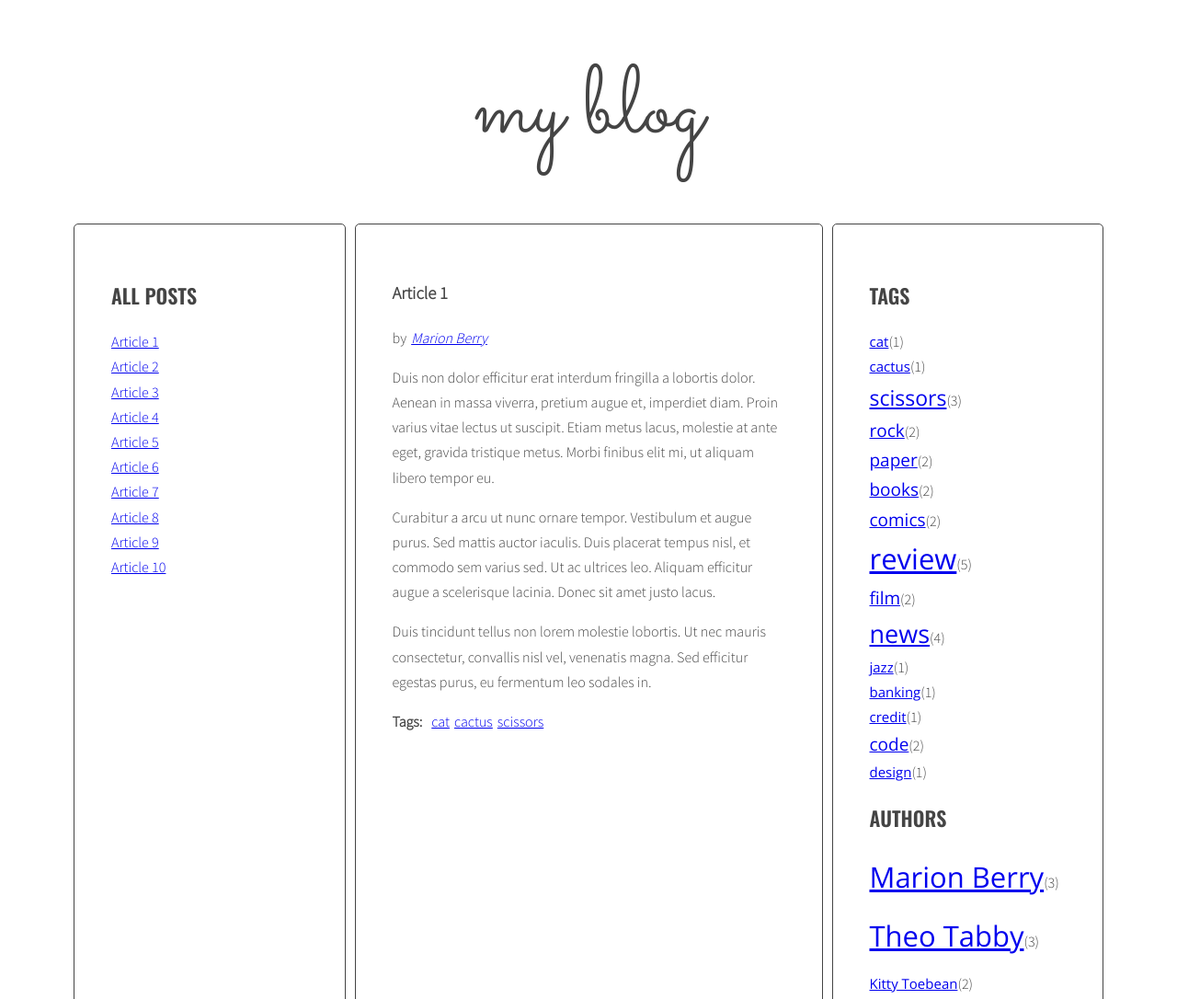
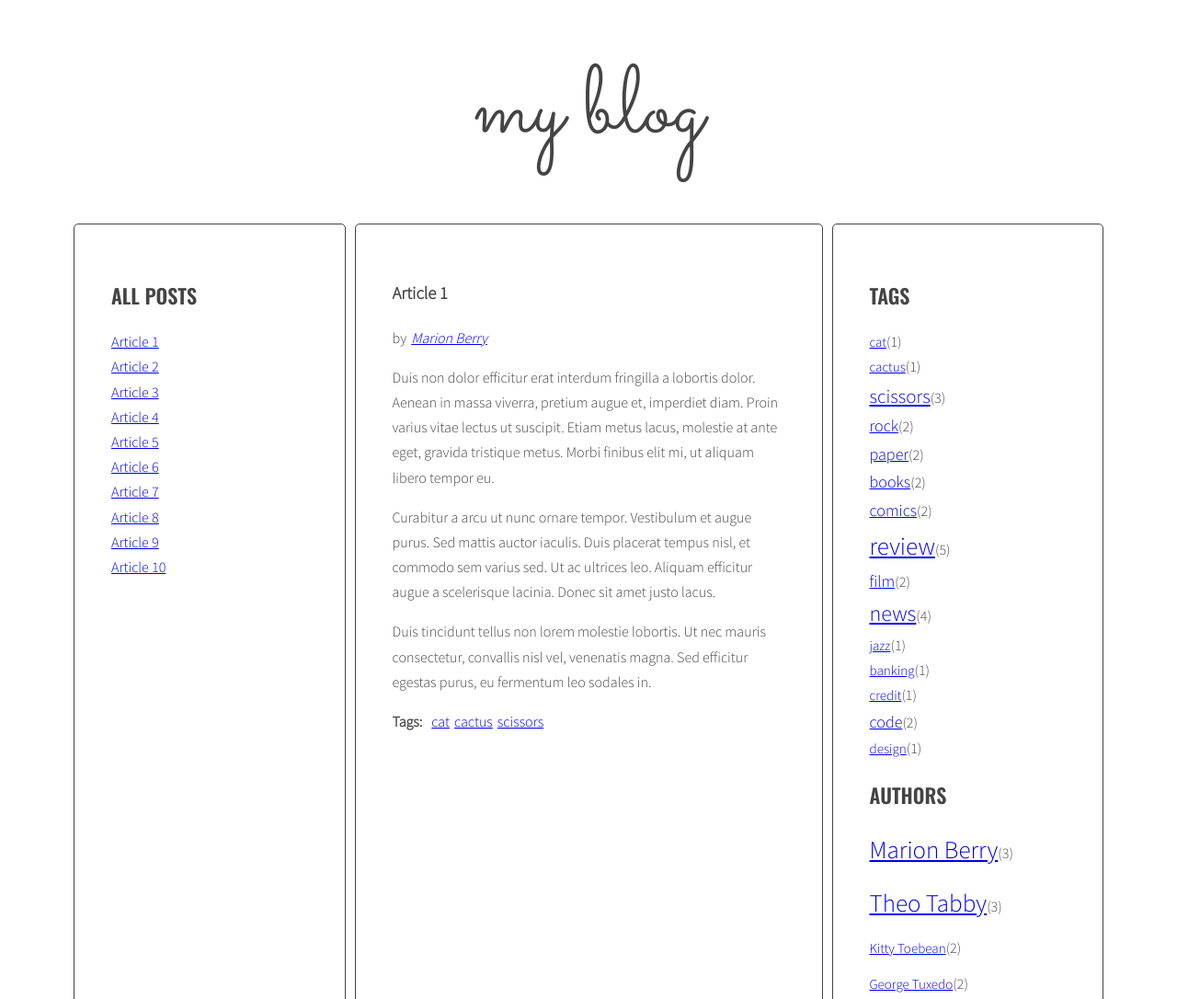
Before and after one commit to michalwilkowskilab/javascript-blog, a website: page index.html in a window 1280 px wide. Shown: the top 1086 px of the page at 92% size. Drawn offline with nearby package versions, Linux system fonts and the light colour scheme.

Commit message:
Init handlebars

```diff
--- a/sass/style.scss
+++ b/sass/style.scss
@@ -121,12 +121,26 @@ body {
   }
 }
 
-/* Tags right collumn*/
+.list .tags li {
+  display: inline-flex;
+}
 
 .tag-size-1 {
-  font-size: 20px;
+  font-size: 15px;
 }
 
 .tag-size-2 {
-  font-size: 25px;
+  font-size: 18px;
 }
+
+.tag-size-3 {
+  font-size: 21px;
+}
+
+.tag-size-4 {
+  font-size: 24px;
+}
+
+.tag-size-5 {
+  font-size: 27px;
+}
```
Also changed, not shown: css/style.css, 1 other file.
